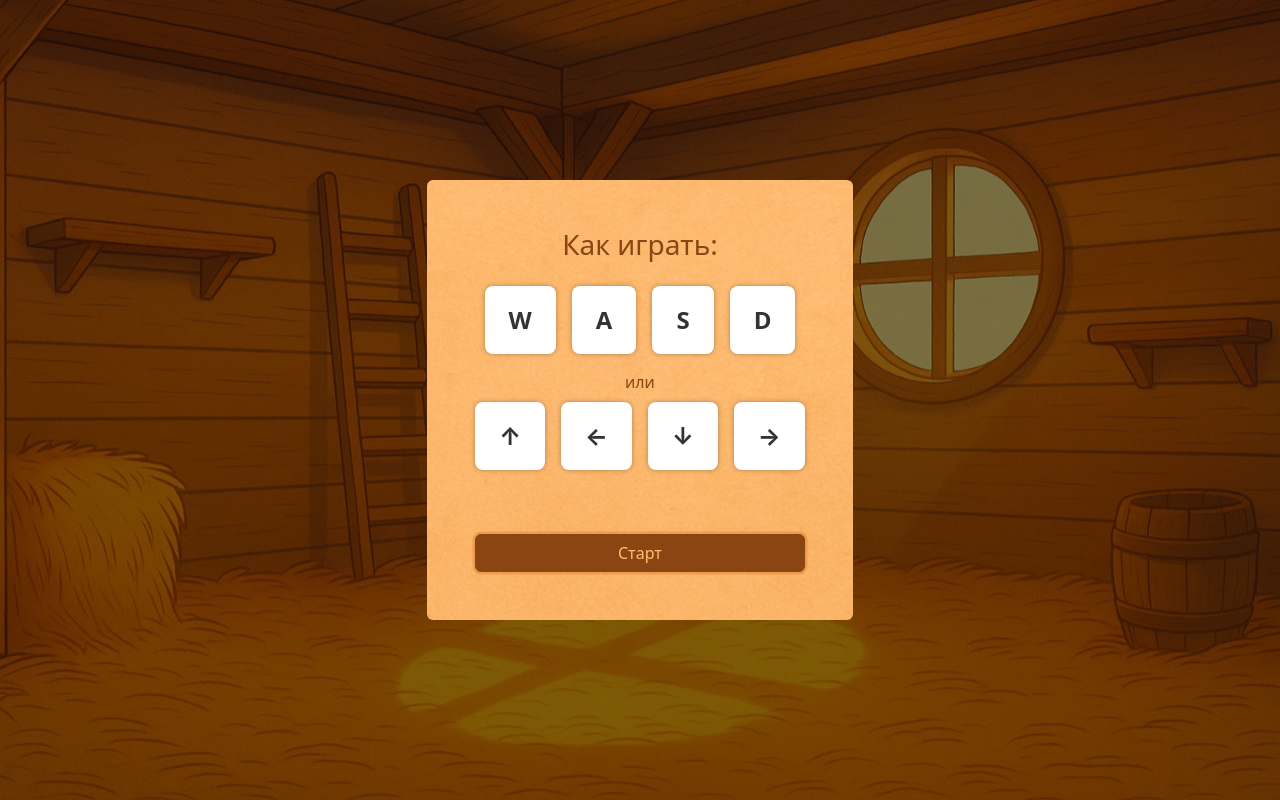
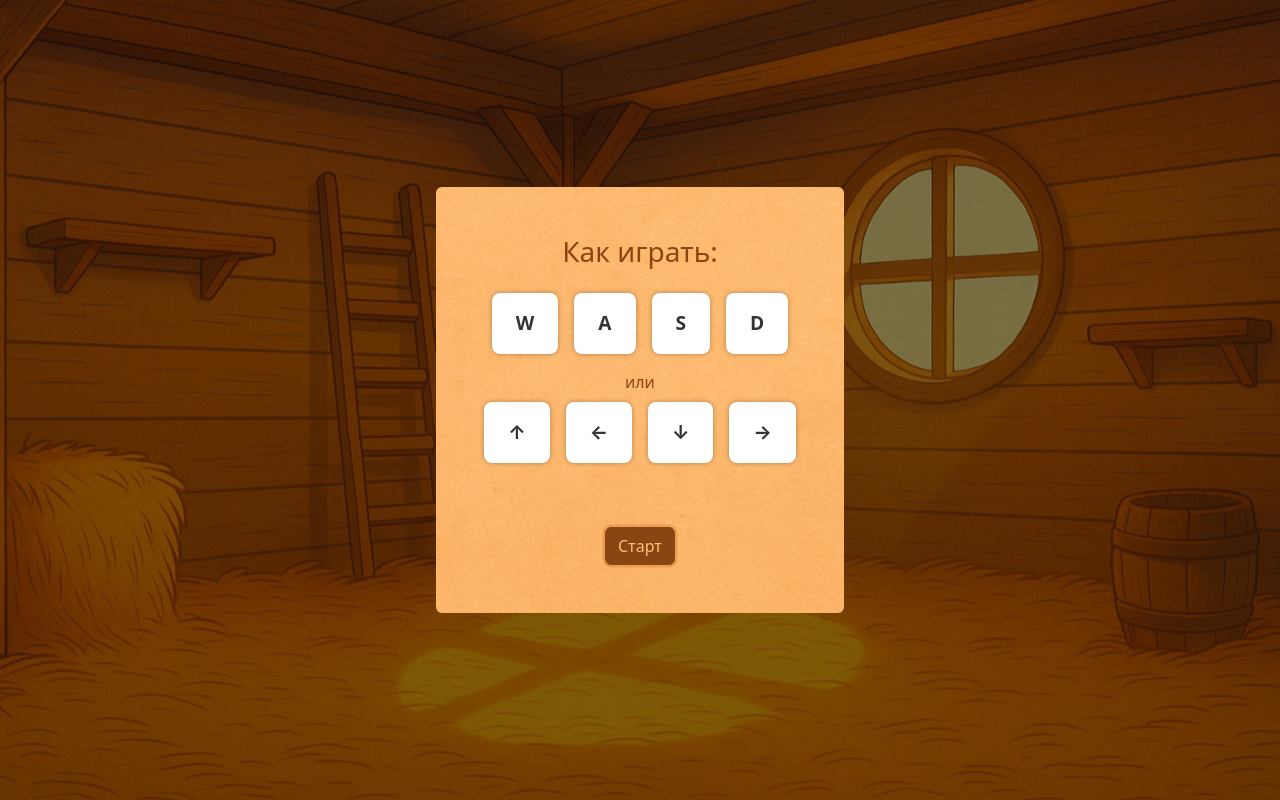
Before and after one commit to Vosssable/404Team, a React (Vite) app in the folder packages/client/: page /startgame in a window 1280 px wide. Built offline with nearby package versions, Linux system fonts and the light colour scheme.

Commit message:
Обновлена ссылка на страницу с игрой

```diff
--- a/packages/client/src/pages/GameStartPage.css
+++ b/packages/client/src/pages/GameStartPage.css
@@ -41,6 +41,6 @@
   font-weight: bold;
   padding: 1rem 1.5rem;
   border-radius: 8px;
-  font-size: 1.5rem;
+  font-size: 1.2rem;
   box-shadow: 0 0 5px rgba(0, 0, 0, 0.3);
 }
--- a/packages/client/src/pages/GameStartPage.tsx
+++ b/packages/client/src/pages/GameStartPage.tsx
@@ -2,6 +2,7 @@
 import './GameStartPage.css'
 import Button from '../components/Button'
 import '../components/FormToFill.css'
+import { Link } from 'react-router-dom'
 
 const GameStartPage = () => {
   return (
@@ -23,7 +24,9 @@
             <div className="key">→</div>
           </div>
         </div>
-        <Button className="btn btn-light button__bgc">Старт</Button>
+        <Link to="/game">
+          <Button className="btn btn-light button__bgc">Старт</Button>
+        </Link>
       </div>
     </div>
   )
```
